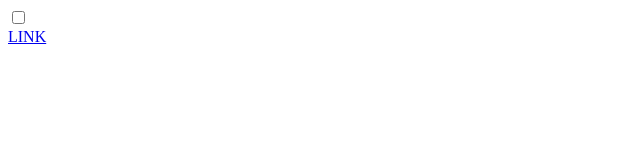
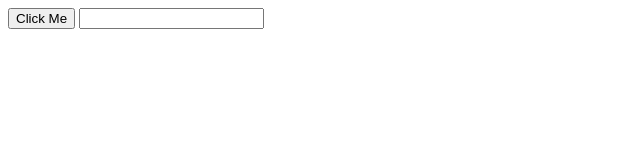
Before and after one commit to PrisonBreak8/js-courses-some-lessons, a plain HTML site: page index.html in a window 1280 px wide. Shown: the whole page, without its empty margins (0-640 px from the left). Drawn offline with Linux system fonts and the light colour scheme.

Commit message:
fix: mini refactoring

```diff
--- a/index.html
+++ b/index.html
@@ -15,11 +15,20 @@
 	<!--<div class="element"></div>-->
 	<!-- Lesson#13 End -->
 
-	<!-- Lesson#14 (cssText, classList, data атрибуты) Start -->
-	<input type="checkbox" name="my_checkbox">
+
+
+	<!-- Lesson#15 (cssText, classList, data атрибуты) Start -->
+	<!--<input type="checkbox" name="my_checkbox">
 	<div class="test" id="test_id"></div>
-	<a href="#test-link">LINK</a>
-	<!-- Lesson#14 End -->
+	<a href="#test-link">LINK</a>-->
+	<!-- Lesson#15 End -->
+
+
+
+	<!-- Lesson#16 (addEventListener, removeEventListener) Start -->
+	<button>Click Me</button>
+	<input type="text" name="my_input">
+	<!-- Lesson#16 End -->
 
 
 	<!-- #1. Уроки по JavaScript для НАЧИНАЮЩИХ (тэг script, async, defer) -->
@@ -66,6 +75,9 @@
 
 	<!-- #15. Уроки по JavaScript для НАЧИНАЮЩИХ (cssText, classList, data атрибуты) -->
 	<script src="lesson-15/lesson-15.js"></script>
+
+	<!-- #16. Уроки по JavaScript для НАЧИНАЮЩИХ (addEventListener, removeEventListener) -->
+	<script src="lesson-16/lesson-16.js"></script>
 </body>
 
 </html>
```
